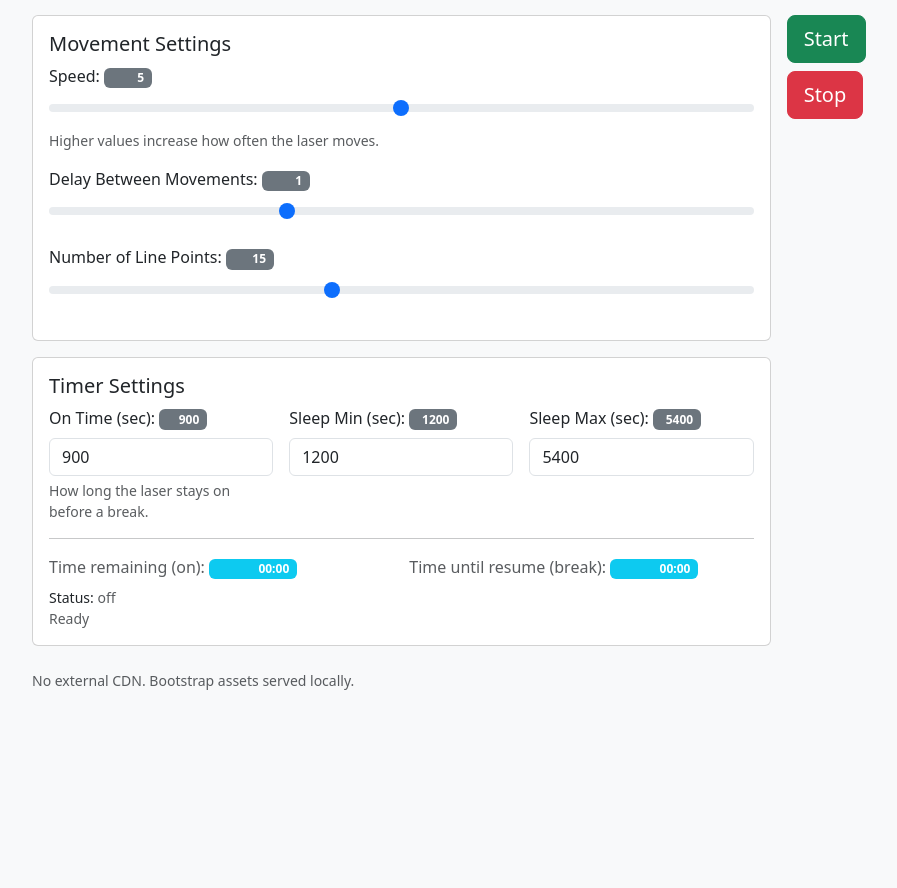
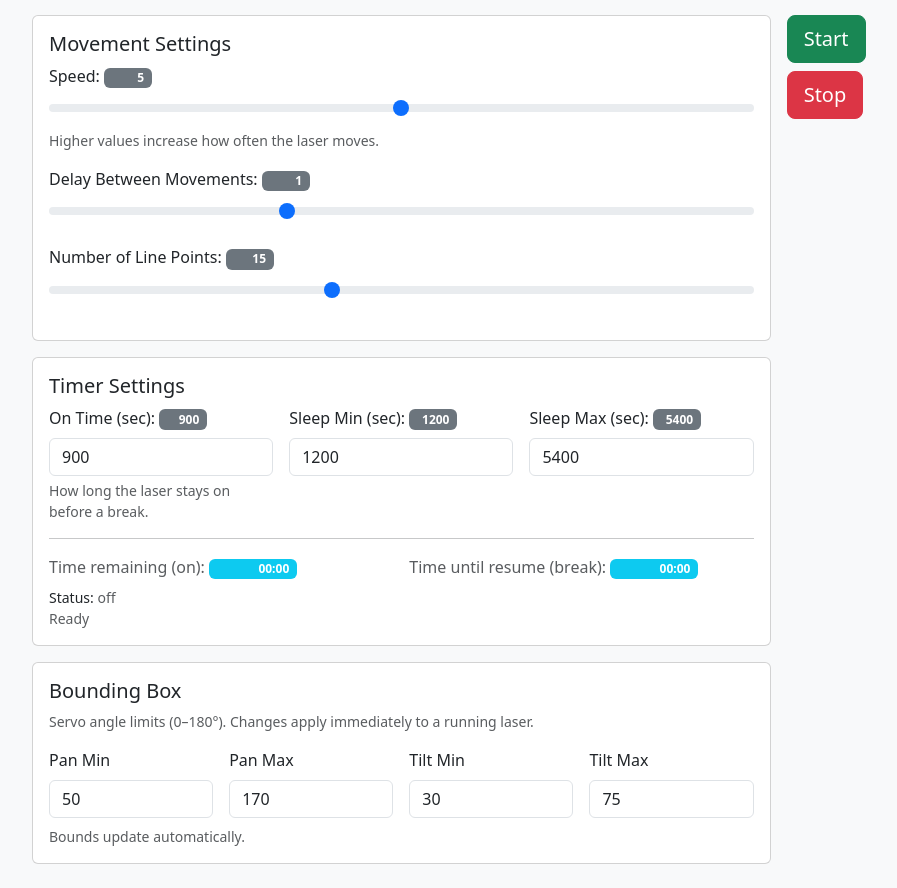
Before and after one commit to benfugate/cat-laser, a Flask app: page / in a window 1280 px wide. Shown: the part 81-969 px from the top of the page, without its empty margins (50-947 px from the left). Before the commit the page ends 771 px from the top, so only its background shows below. Run offline with Flask 3, Linux system fonts and the light colour scheme; some libraries are stand-ins or nearby versions.

Commit message:
Add bounding box UI/API, port 80 default, install script, remove stray footer
- app.py: default port 80 (PORT env var), extract parse_int to module level,
  add /api/bounds GET/POST endpoint, global laser instance for hot-reload of bounds
- templates/index.html: add Bounding Box settings card, remove 'No external CDN' footer
- install.sh: fresh-setup script (I2C, pip deps, systemd service)
- .gitignore: ignore .idea/
- README.md: document install.sh, port 80, /api/bounds

```diff
--- a/app.py
+++ b/app.py
@@ -2,6 +2,7 @@
 
 import os
 import sys
+import json
 import time
 import traceback
 from flask import Flask, render_template, request, jsonify
@@ -10,9 +11,34 @@ from src.power import power
 
 app = Flask(__name__)
 
+# Global reference to running laser instance for hot-reload of bounds
+_laser_instance = None
+
+CONFIG_PATH = os.path.join(os.path.dirname(os.path.realpath(__file__)), 'src', 'config.json')
+
+
+def parse_int(value, fallback):
+    try:
+        if value is None:
+            return int(fallback)
+        return int(float(value))
+    except Exception:
+        return int(fallback)
+
+
+def read_config():
+    with open(CONFIG_PATH) as f:
+        return json.load(f)
+
+
+def write_config(config):
+    with open(CONFIG_PATH, 'w') as f:
+        json.dump(config, f, indent=2)
+
 
 @app.route('/', methods=['GET', 'POST'])
 def index():
+    global _laser_instance
     if request.method == 'POST':
         if request.form.get('start') == 'start':
             if power.get_power() == 1:
@@ -26,12 +52,14 @@ def index():
                 power.set_power(1)
                 from src.laser import Laser  # lazy import so app can run without RPi libs until needed
                 laser = Laser([])
+                _laser_instance = laser
                 try:
                     Thread(target=laser.run, daemon=True).start()
                 except Exception as e:
                     print(e)
                     laser.turn_laser_off()
-                    if type(e).__name__ != KeyboardInterrupt:
+                    _laser_instance = None
+                    if type(e).__name__ != 'KeyboardInterrupt':
                         # Log error to file
                         errors_dir = f'{os.getcwd()}/errors/'
                         if not os.path.exists(errors_dir):
@@ -47,16 +75,8 @@ def index():
                             traceback.print_exception(e_type, e_val, e_tb, file=errorfile)
         elif request.form.get('stop') == 'stop':
             power.set_power(0)
+            _laser_instance = None
         else:
-            # Update settings with robust parsing (handle '5.0' etc.)
-            def parse_int(value, fallback):
-                try:
-                    if value is None:
-                        return int(fallback)
-                    return int(float(value))
-                except Exception:
-                    return int(fallback)
-
             current_speed = int(power.percentage_move_chance * 10)
             speed_val = parse_int(request.form.get('speed'), current_speed)
             delay_val = parse_int(request.form.get('delay'), power.delay_between_movements)
@@ -65,11 +85,11 @@ def index():
             if speed_val <= 0:
                 power.set_percentage_move_chance(0)
             else:
-                power.set_percentage_move_chance(speed_val/10)
+                power.set_percentage_move_chance(speed_val / 10)
             power.set_delay_between_movements(delay_val)
             power.set_num_points(points_val)
     return render_template('index.html',
-                           speed=power.percentage_move_chance*10,
+                           speed=power.percentage_move_chance * 10,
                            delay=power.delay_between_movements,
                            points=power.num_points)
 
@@ -95,13 +115,6 @@ def api_settings():
         })
 
     data = request.get_json(silent=True) or {}
-
-    def parse_int(value, fallback):
-        try:
-            return int(float(value))
-        except Exception:
-            return int(fallback)
-
     updated = {}
 
     if 'speed' in data:
@@ -109,7 +122,7 @@ def api_settings():
         if speed_val <= 0:
             power.set_percentage_move_chance(0)
         else:
-            power.set_percentage_move_chance(speed_val/10)
+            power.set_percentage_move_chance(speed_val / 10)
         updated['speed'] = int(power.percentage_move_chance * 10)
 
     if 'delay' in data:
@@ -162,5 +175,46 @@ def api_settings():
     })
 
 
+@app.route('/api/bounds', methods=['GET', 'POST'])
+def api_bounds():
+    global _laser_instance
+    config = read_config()
+
+    if request.method == 'GET':
+        return jsonify({
+            'min_pan': config.get('min_pan', 0),
+            'max_pan': config.get('max_pan', 180),
+            'min_tilt': config.get('min_tilt', 0),
+            'max_tilt': config.get('max_tilt', 180),
+        })
+
+    data = request.get_json(silent=True) or {}
+    updated = {}
+
+    for key in ('min_pan', 'max_pan', 'min_tilt', 'max_tilt'):
+        if key in data:
+            val = parse_int(data[key], config.get(key, 0))
+            val = max(0, min(180, val))
+            config[key] = val
+            updated[key] = val
+
+    if updated:
+        write_config(config)
+        # Hot-reload bounds into the running laser instance
+        if _laser_instance is not None:
+            _laser_instance.pan_range = (config['min_pan'], config['max_pan'])
+            _laser_instance.tilt_range = (config['min_tilt'], config['max_tilt'])
+
+    return jsonify({
+        'ok': True,
+        'updated': updated,
+        'min_pan': config.get('min_pan', 0),
+        'max_pan': config.get('max_pan', 180),
+        'min_tilt': config.get('min_tilt', 0),
+        'max_tilt': config.get('max_tilt', 180),
+    })
+
+
 if __name__ == '__main__':
-    app.run(host='0.0.0.0', port=5000, debug=False)
+    port = int(os.environ.get('PORT', 80))
+    app.run(host='0.0.0.0', port=port, debug=False)
--- a/templates/index.html
+++ b/templates/index.html
@@ -35,7 +35,7 @@
           </div>
         </div>
 
-        <div class="card">
+        <div class="card mb-3">
           <div class="card-body">
             <h5 class="card-title">Timer Settings</h5>
             <div class="row g-3">
@@ -66,6 +66,32 @@
             <div id="saveStatus" class="text-muted small mt-2">Settings update automatically.</div>
           </div>
         </div>
+
+        <div class="card">
+          <div class="card-body">
+            <h5 class="card-title">Bounding Box</h5>
+            <div class="form-text mb-3">Servo angle limits (0–180°). Changes apply immediately to a running laser.</div>
+            <div class="row g-3">
+              <div class="col-6 col-md-3">
+                <label for="min_pan" class="form-label">Pan Min</label>
+                <input id="min_pan" type="number" class="form-control" min="0" max="180" step="1" value="50">
+              </div>
+              <div class="col-6 col-md-3">
+                <label for="max_pan" class="form-label">Pan Max</label>
+                <input id="max_pan" type="number" class="form-control" min="0" max="180" step="1" value="170">
+              </div>
+              <div class="col-6 col-md-3">
+                <label for="min_tilt" class="form-label">Tilt Min</label>
+                <input id="min_tilt" type="number" class="form-control" min="0" max="180" step="1" value="30">
+              </div>
+              <div class="col-6 col-md-3">
+                <label for="max_tilt" class="form-label">Tilt Max</label>
+                <input id="max_tilt" type="number" class="form-control" min="0" max="180" step="1" value="75">
+              </div>
+            </div>
+            <div id="boundsStatus" class="text-muted small mt-2">Bounds update automatically.</div>
+          </div>
+        </div>
       </div>
 
       <div class="col-12 col-md-4 d-grid gap-2 align-content-start">
@@ -77,8 +103,6 @@
         </form>
       </div>
     </div>
-
-    <footer class="text-muted small mt-4">No external CDN. Bootstrap assets served locally.</footer>
   </div>
 
   <script>
@@ -101,6 +125,13 @@
       const breakRemEl = document.getElementById('breakRemaining');
       const statusTextEl = document.getElementById('statusText');
       const saveStatusEl = document.getElementById('saveStatus');
+
+      // Bounds elements
+      const minPanEl = document.getElementById('min_pan');
+      const maxPanEl = document.getElementById('max_pan');
+      const minTiltEl = document.getElementById('min_tilt');
+      const maxTiltEl = document.getElementById('max_tilt');
+      const boundsStatusEl = document.getElementById('boundsStatus');
 
       function fmt(sec) {
         sec = Math.max(0, parseInt(sec || 0, 10));
@@ -136,6 +167,11 @@
         saveStatusEl.className = 'small ' + (ok ? 'text-muted' : 'text-danger');
       }
 
+      function setBoundsStatus(msg, ok=true) {
+        boundsStatusEl.textContent = msg;
+        boundsStatusEl.className = 'small mt-2 ' + (ok ? 'text-muted' : 'text-danger');
+      }
+
       function applyFromSettings(data) {
         if (typeof data.speed !== 'undefined') speedEl.value = data.speed;
         if (typeof data.delay !== 'undefined') delayEl.value = data.delay;
@@ -149,14 +185,21 @@
         renderValues();
       }
 
-      let timer = null;
+      function applyFromBounds(data) {
+        if (typeof data.min_pan !== 'undefined') minPanEl.value = data.min_pan;
+        if (typeof data.max_pan !== 'undefined') maxPanEl.value = data.max_pan;
+        if (typeof data.min_tilt !== 'undefined') minTiltEl.value = data.min_tilt;
+        if (typeof data.max_tilt !== 'undefined') maxTiltEl.value = data.max_tilt;
+      }
+
+      // Settings auto-save
+      let settingsTimer = null;
       async function pushSettings() {
         const body = JSON.stringify(getValues());
         try {
           const res = await fetch('/api/settings', { method: 'POST', headers: { 'Content-Type': 'application/json' }, body });
           if (!res.ok) throw new Error('HTTP ' + res.status);
           const data = await res.json();
-          // Keep only authoritative fields that don't fight user input
           statusTextEl.textContent = data.status || 'unknown';
           onRemEl.textContent = fmt(data.on_remaining || 0);
           breakRemEl.textContent = fmt(data.break_remaining || 0);
@@ -166,20 +209,49 @@
         }
       }
 
-      function scheduleUpdate() {
+      function scheduleSettingsUpdate() {
         setStatus('Saving...');
-        if (timer) clearTimeout(timer);
-        timer = setTimeout(pushSettings, 250);
+        if (settingsTimer) clearTimeout(settingsTimer);
+        settingsTimer = setTimeout(pushSettings, 250);
+      }
+
+      // Bounds auto-save
+      let boundsTimer = null;
+      async function pushBounds() {
+        const body = JSON.stringify({
+          min_pan: parseInt(minPanEl.value),
+          max_pan: parseInt(maxPanEl.value),
+          min_tilt: parseInt(minTiltEl.value),
+          max_tilt: parseInt(maxTiltEl.value),
+        });
+        try {
+          const res = await fetch('/api/bounds', { method: 'POST', headers: { 'Content-Type': 'application/json' }, body });
+          if (!res.ok) throw new Error('HTTP ' + res.status);
+          setBoundsStatus('Bounds saved');
+        } catch (e) {
+          setBoundsStatus('Failed to save bounds: ' + e.message, false);
+        }
+      }
+
+      function scheduleBoundsUpdate() {
+        setBoundsStatus('Saving...');
+        if (boundsTimer) clearTimeout(boundsTimer);
+        boundsTimer = setTimeout(pushBounds, 250);
       }
 
       // Attach listeners
       ['input', 'change'].forEach(evt => {
-        speedEl.addEventListener(evt, () => { renderValues(); scheduleUpdate(); });
-        delayEl.addEventListener(evt, () => { renderValues(); scheduleUpdate(); });
-        pointsEl.addEventListener(evt, () => { renderValues(); scheduleUpdate(); });
-        onTimeEl.addEventListener(evt, () => { renderValues(); scheduleUpdate(); });
-        sleepMinEl.addEventListener(evt, () => { renderValues(); scheduleUpdate(); });
-        sleepMaxEl.addEventListener(evt, () => { renderValues(); scheduleUpdate(); });
+        speedEl.addEventListener(evt, () => { renderValues(); scheduleSettingsUpdate(); });
+        delayEl.addEventListener(evt, () => { renderValues(); scheduleSettingsUpdate(); });
+        pointsEl.addEventListener(evt, () => { renderValues(); scheduleSettingsUpdate(); });
+        onTimeEl.addEventListener(evt, () => { renderValues(); scheduleSettingsUpdate(); });
+        sleepMinEl.addEventListener(evt, () => { renderValues(); scheduleSettingsUpdate(); });
+        sleepMaxEl.addEventListener(evt, () => { renderValues(); scheduleSettingsUpdate(); });
+
+        minPanEl.addEventListener(evt, scheduleBoundsUpdate);
+        maxPanEl.addEventListener(evt, scheduleBoundsUpdate);
+        minTiltEl.addEventListener(evt, scheduleBoundsUpdate);
+        maxTiltEl.addEventListener(evt, scheduleBoundsUpdate);
       });
 
       // Poll countdown/status every second
@@ -198,11 +270,18 @@
       // Initial load
       (async () => {
         try {
-          const res = await fetch('/api/settings');
-          if (res.ok) {
-            const data = await res.json();
+          const [settingsRes, boundsRes] = await Promise.all([
+            fetch('/api/settings'),
+            fetch('/api/bounds'),
+          ]);
+          if (settingsRes.ok) {
+            const data = await settingsRes.json();
             applyFromSettings(data);
             setStatus('Ready');
+          }
+          if (boundsRes.ok) {
+            const data = await boundsRes.json();
+            applyFromBounds(data);
           }
         } catch (_) { /* ignore */ }
       })();
```
Also changed, not shown: src/servo_test.py (+16 -6 lines), README.md, 2 other files.
